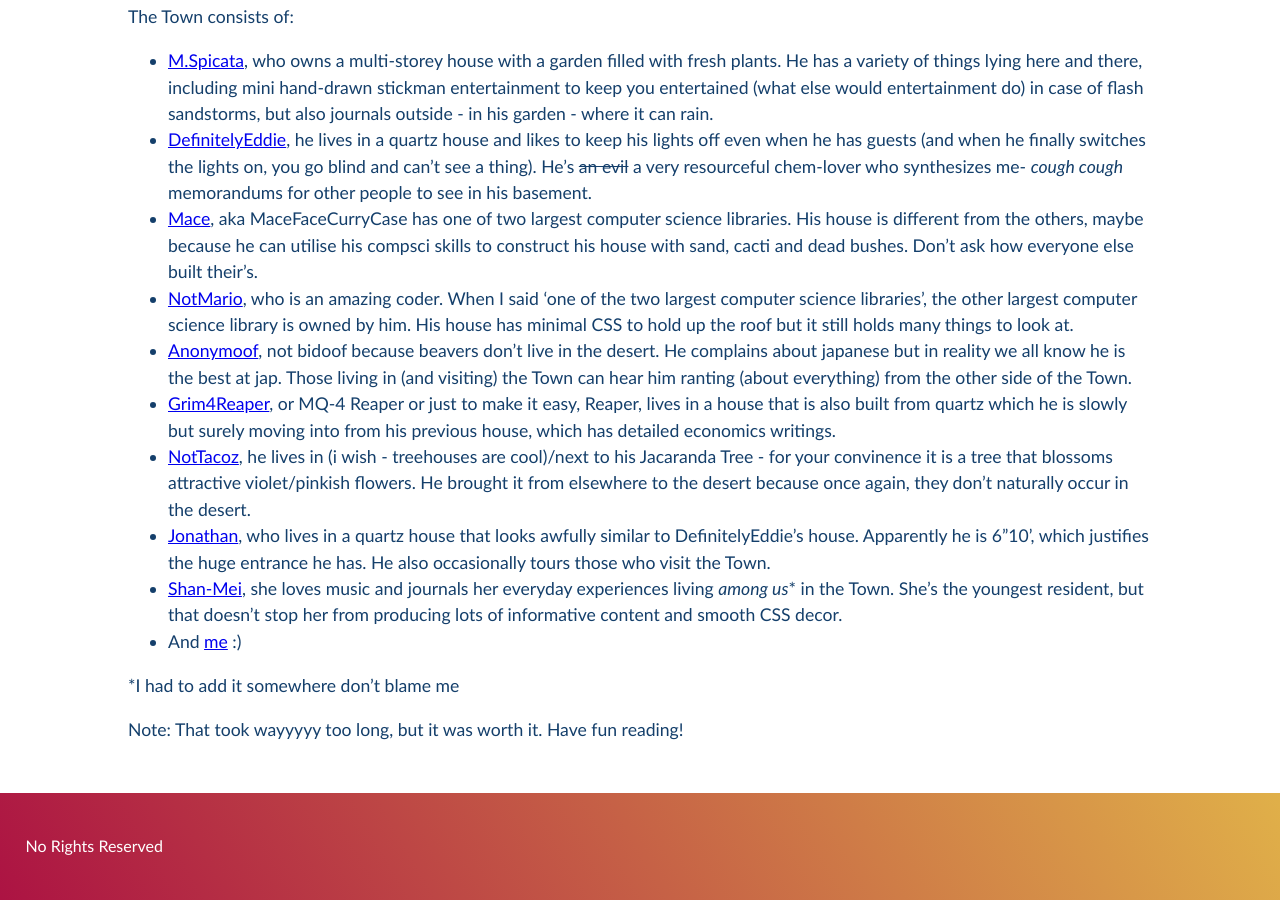
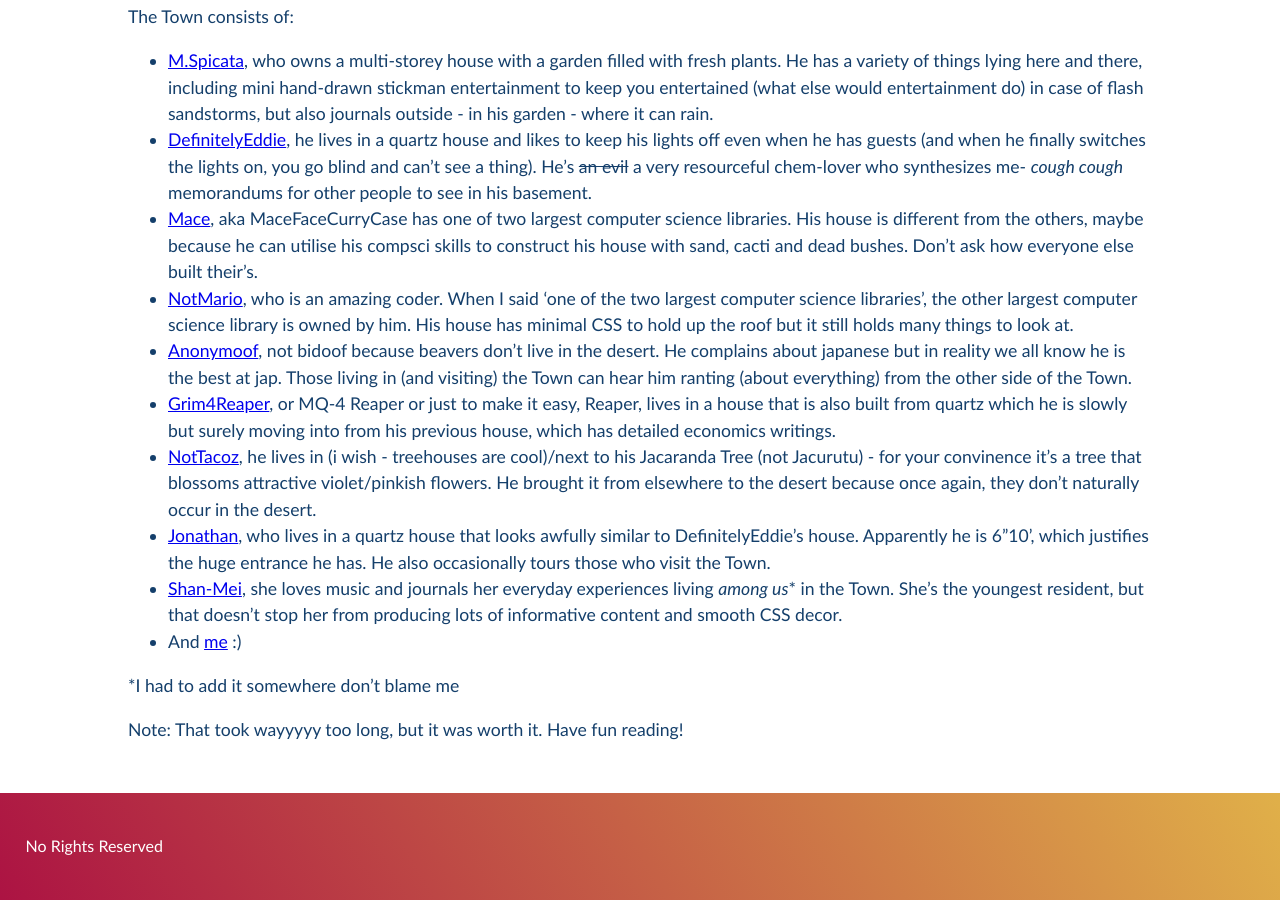
Before and after one commit to Pi-thagoras/the-chicken-pen, a Jekyll site: the page built from The-Town.md, in a window 1280 px wide and 900 px high, scrolled down 593 px. Built offline with Jekyll 4.4.1, drawn with Linux system fonts in a browser that asks for light colours; our own code applies the rules of GitHub Pages for plain Markdown files.

Commit message:
vault backup: 2023-04-14 09:05:32

```diff
--- a/The-Town.md
+++ b/The-Town.md
@@ -9,7 +9,7 @@ The Town consists of:
 - [NotMario](https://notmario.github.io/thenotes/), who is an amazing coder. When I said 'one of the two largest computer science libraries', the other largest computer science library is owned by him. His house has minimal CSS to hold up the roof but it still holds many things to look at.
 - [Anonymoof](https://anonymoof1528.github.io/into-the-shadow-garten/), not bidoof because beavers don't live in the desert. He complains about japanese  but in reality we all know he is the best at jap. Those living in (and visiting) the Town can hear him ranting (about everything) from the other side of the Town.
 - [Grim4Reaper](https://grim4reaper.github.io/Year11Notes/), or MQ-4 Reaper or just to make it easy, Reaper, lives in a house that is also built from quartz which he is slowly but surely moving into from his previous house, which has detailed economics writings.
-- [NotTacoz](https://nottacoz.github.io/jacaranda/), he lives in (i wish - treehouses are cool)/next to his Jacaranda Tree - for your convinence it is a tree that blossoms attractive violet/pinkish flowers. He brought it from elsewhere to the desert because once again, they don't naturally occur in the desert.
+- [NotTacoz](https://nottacoz.github.io/jacaranda/), he lives in (i wish - treehouses are cool)/next to his Jacaranda Tree (not Jacurutu) - for your convinence it's a tree that blossoms attractive violet/pinkish flowers. He brought it from elsewhere to the desert because once again, they don't naturally occur in the desert.
 - [Jonathan](https://supaqwerty.github.io/notes-dump/), who lives in a quartz house that looks awfully similar to DefinitelyEddie's house. Apparently he is 6"10', which justifies the huge entrance he has. He also occasionally tours those who visit the Town.
 - [Shan-Mei](https://shan-mei.github.io/shanmeis-notes/), she loves music and journals her everyday experiences living *among us*\* in the Town. She's the youngest resident, but that doesn't stop her from producing lots of informative content and smooth CSS decor.
 - And [me](https://pi-thagoras.github.io/the-chicken-pen/) :)
```
Also changed, not shown: .obsidian/plugins/novel-word-count/data.json.
